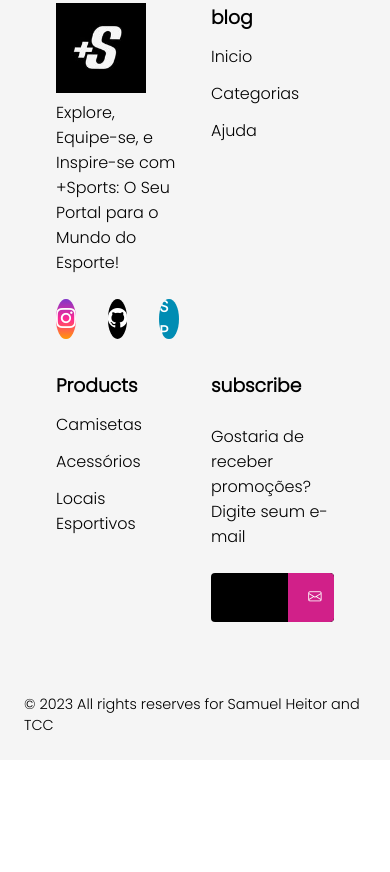
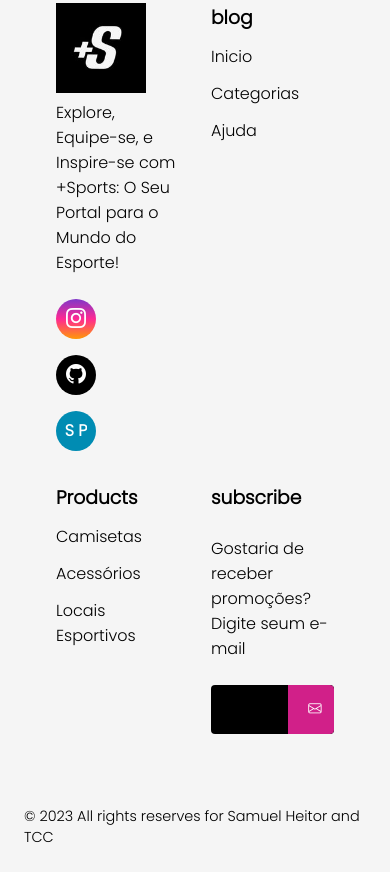
Before and after one commit to Mais-Sports/MaisSports, a plain HTML site: page index.html in a window 390 px wide. Shown: the part 6204-7076 px from the top of the page. Before the commit the page ends 6964 px from the top, so only its background shows below. Drawn offline with nearby package versions, Linux system fonts and the light colour scheme.

Commit message:
updade footer

```diff
--- a/css/codes/footer.css
+++ b/css/codes/footer.css
@@ -160,4 +160,10 @@ figure img{
     gap: 2rem;
   }
 
+  #footer_social_media {
+    display: grid;
+    gap: 1rem;
+    margin-top: 1.5rem;
 }
+
+}
```
